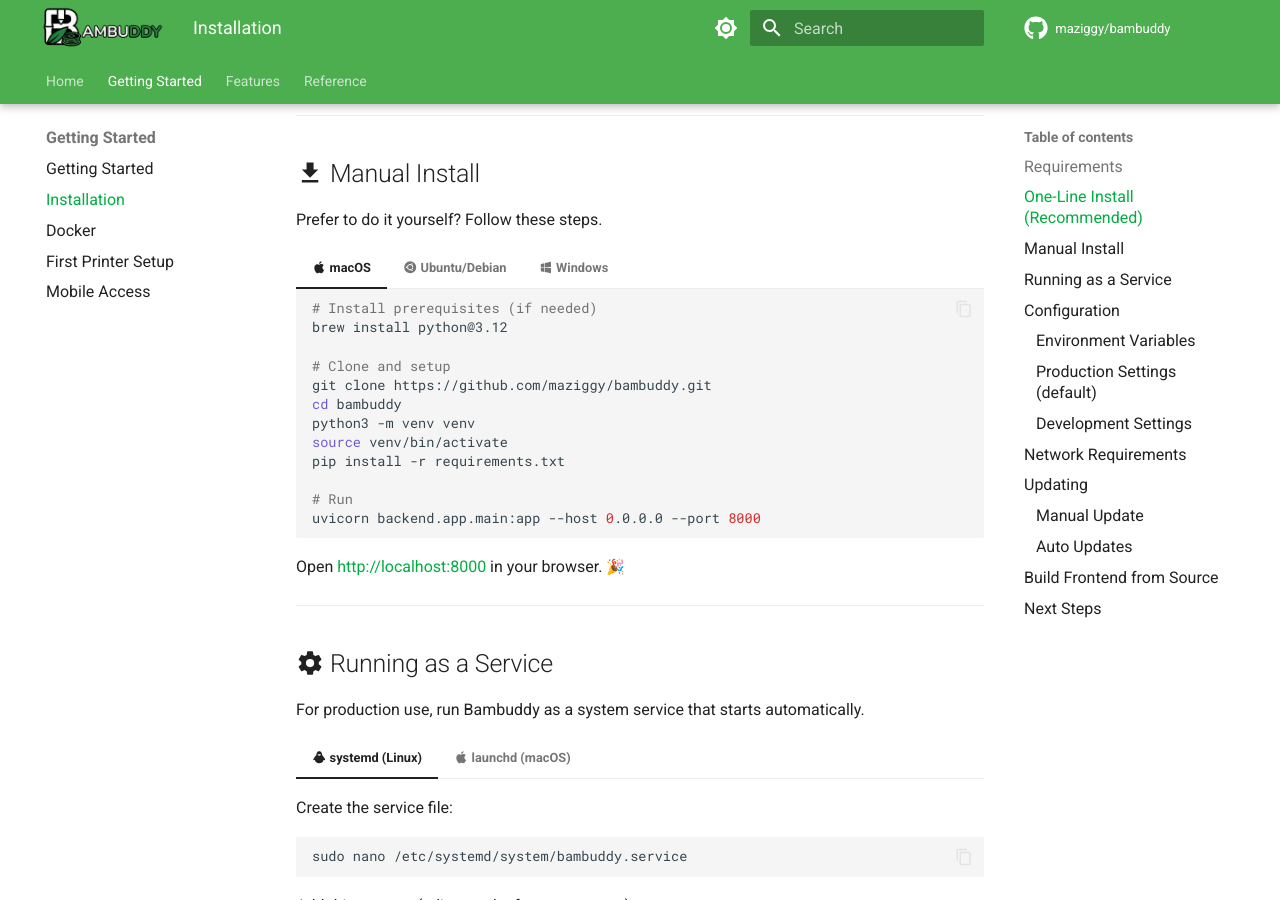
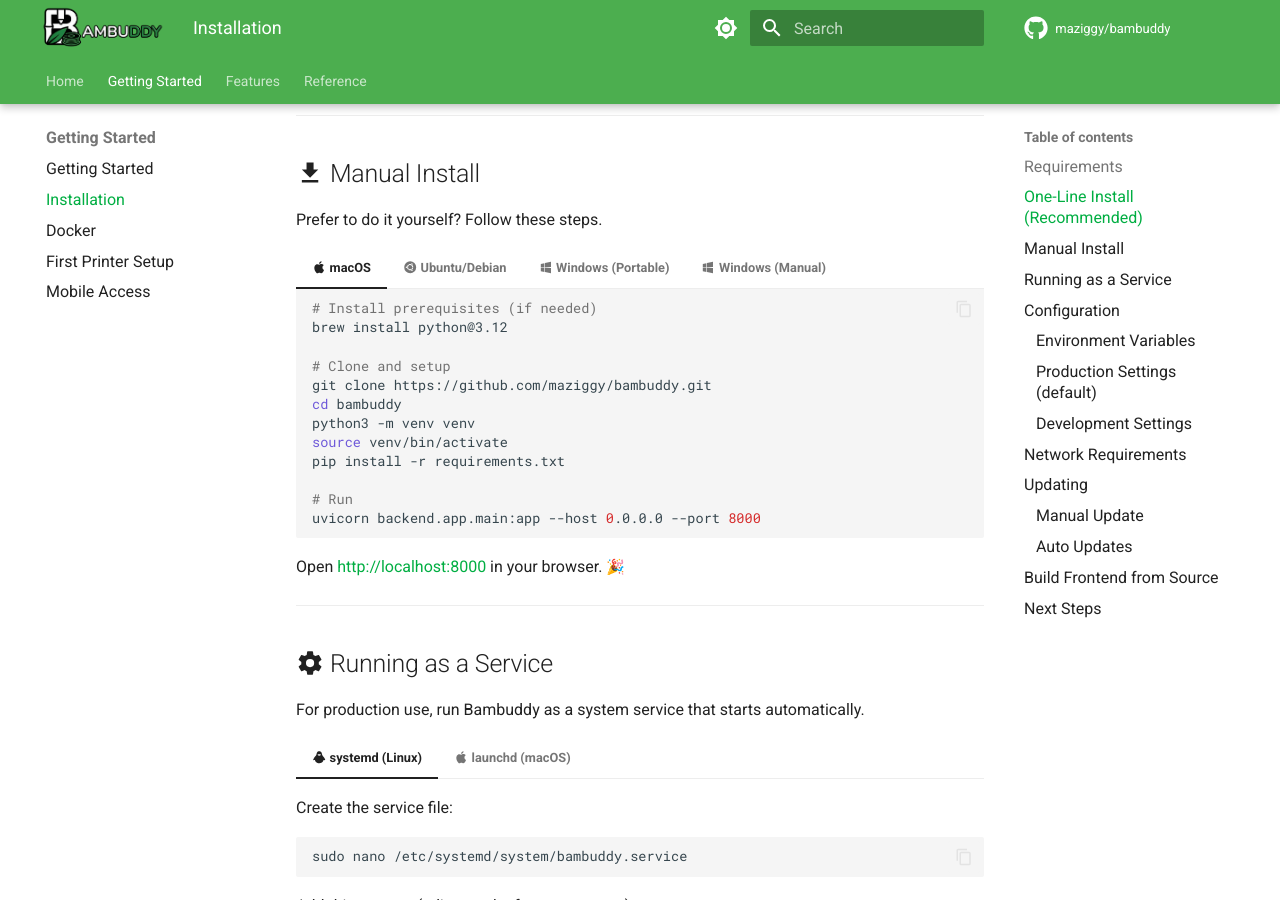
Before and after one commit to maziggy/bambuddy-wiki, an MkDocs documentation site: the page built from docs/getting-started/installation.md, in a window 1280 px wide and 900 px high, scrolled down 1817 px. Built offline with MkDocs 1.6.1 and Material for MkDocs 9.7.7, drawn with Linux system fonts in a browser that asks for light colours; emoji names are drawn with the system emoji font; comment, search, counter and statistics services are not loaded; the version menu is left out; part of the change alters nothing that is shown.

Commit message:
Updated Wiki

````diff
--- a/docs/getting-started/installation.md
+++ b/docs/getting-started/installation.md
@@ -112,7 +112,45 @@ Prefer to do it yourself? Follow these steps.
     uvicorn backend.app.main:app --host 0.0.0.0 --port 8000
     ```
 
-=== ":material-microsoft-windows: Windows"
+=== ":material-microsoft-windows: Windows (Portable)"
+
+    The easiest way to run Bambuddy on Windows - **no installation required**:
+
+    ```batch
+    git clone https://github.com/maziggy/bambuddy.git
+    cd bambuddy
+    start_bambuddy.bat
+    ```
+
+    Or simply double-click `start_bambuddy.bat` after cloning.
+
+    !!! success "What happens"
+        On first run, the script automatically:
+
+        - Downloads Python 3.13 and Node.js 22 (portable, no system changes)
+        - Verifies downloads with SHA256 checksums
+        - Creates a virtual environment and installs dependencies
+        - Builds the frontend
+        - Opens your browser to http://localhost:8000
+
+    All files are stored in the `.portable\` folder - nothing is installed system-wide.
+
+    **Commands:**
+
+    | Command | Description |
+    |---------|-------------|
+    | `start_bambuddy.bat` | Launch Bambuddy |
+    | `start_bambuddy.bat update` | Update dependencies and rebuild frontend |
+    | `start_bambuddy.bat reset` | Clean everything and start fresh |
+    | `set PORT=9000 & start_bambuddy.bat` | Run on a custom port |
+
+    !!! tip "Requirements"
+        - Windows 10 version 1803 or later (includes `curl` and `tar`)
+        - Supports both x64 (Intel/AMD) and ARM64 Windows
+
+=== ":material-microsoft-windows: Windows (Manual)"
+
+    If you prefer to manage Python yourself:
 
     1. Download and install [Python 3.12](https://www.python.org/downloads/)
 
````
